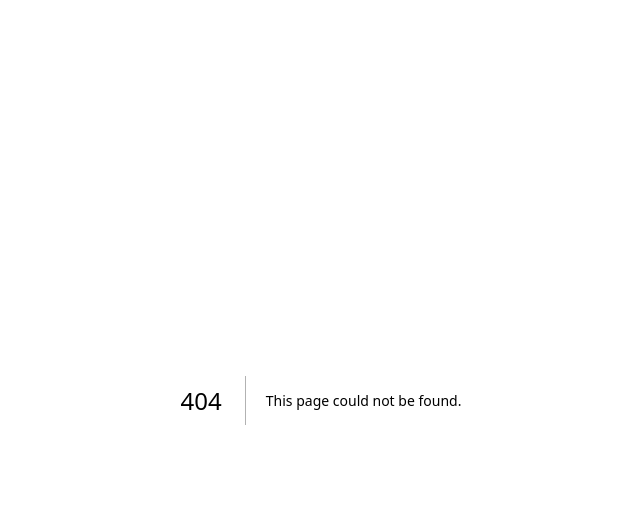
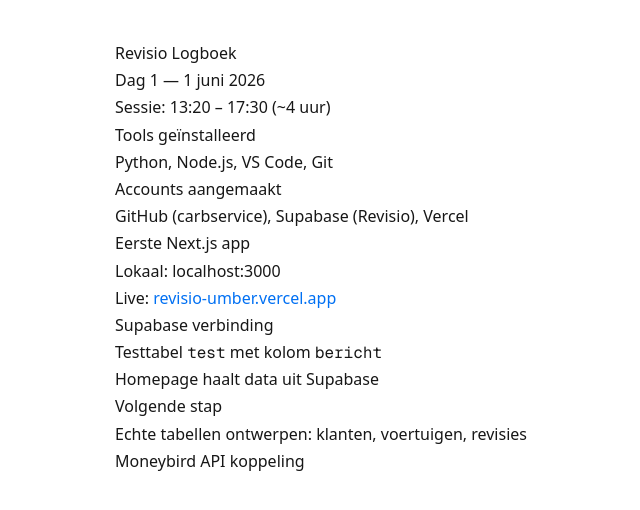
Before and after one commit to carbservice/revisio, a Next.js app: page /logbook in a window 1280 px wide. Before the commit this address had no page. Shown: the top 510 px of the page, without its empty margins (319-959 px from the left). Built offline with nearby package versions, Linux system fonts and the light colour scheme.

Commit message:
Logboek pagina toegevoegd en Supabase verbinding

```diff
--- /dev/null
+++ b/app/logbook/page.tsx
@@ -0,0 +1,37 @@
+export default function Logbook() {
+  return (
+    <div style={{ padding: '40px', fontFamily: 'system-ui', maxWidth: '800px', margin: '0 auto', lineHeight: '1.7' }}>
+      <h1>Revisio Logboek</h1>
+      <h2>Dag 1 — 1 juni 2026</h2>
+      <p>Sessie: 13:20 – 17:30 (~4 uur)</p>
+
+      <h3>Tools geïnstalleerd</h3>
+      <ul>
+        <li>Python, Node.js, VS Code, Git</li>
+      </ul>
+
+      <h3>Accounts aangemaakt</h3>
+      <ul>
+        <li>GitHub (carbservice), Supabase (Revisio), Vercel</li>
+      </ul>
+
+      <h3>Eerste Next.js app</h3>
+      <ul>
+        <li>Lokaal: localhost:3000</li>
+        <li>Live: <a href="https://revisio-umber.vercel.app" style={{color:'#0070f3'}}>revisio-umber.vercel.app</a></li>
+      </ul>
+
+      <h3>Supabase verbinding</h3>
+      <ul>
+        <li>Testtabel <code>test</code> met kolom <code>bericht</code></li>
+        <li>Homepage haalt data uit Supabase</li>
+      </ul>
+
+      <h3>Volgende stap</h3>
+      <ul>
+        <li>Echte tabellen ontwerpen: klanten, voertuigen, revisies</li>
+        <li>Moneybird API koppeling</li>
+      </ul>
+    </div>
+  )
+}
--- a/app/page.tsx
+++ b/app/page.tsx
@@ -1,65 +1,16 @@
-import Image from "next/image";
+import { supabase } from '@/lib/supabase'
 
-export default function Home() {
+export default async function Home() {
+  const { data, error } = await supabase.from('test').select('*')
+
   return (
-    <div className="flex flex-col flex-1 items-center justify-center bg-zinc-50 font-sans dark:bg-black">
-      <main className="flex flex-1 w-full max-w-3xl flex-col items-center justify-between py-32 px-16 bg-white dark:bg-black sm:items-start">
-        <Image
-          className="dark:invert"
-          src="/next.svg"
-          alt="Next.js logo"
-          width={100}
-          height={20}
-          priority
-        />
-        <div className="flex flex-col items-center gap-6 text-center sm:items-start sm:text-left">
-          <h1 className="max-w-xs text-3xl font-semibold leading-10 tracking-tight text-black dark:text-zinc-50">
-            Welkom Cyriel Gaemers.
-          </h1>
-          <p className="max-w-md text-lg leading-8 text-zinc-600 dark:text-zinc-400">
-            Looking for a starting point or more instructions? Head over to{" "}
-            <a
-              href="https://vercel.com/templates?framework=next.js&utm_source=create-next-app&utm_medium=appdir-template-tw&utm_campaign=create-next-app"
-              className="font-medium text-zinc-950 dark:text-zinc-50"
-            >
-              Templates
-            </a>{" "}
-            or the{" "}
-            <a
-              href="https://nextjs.org/learn?utm_source=create-next-app&utm_medium=appdir-template-tw&utm_campaign=create-next-app"
-              className="font-medium text-zinc-950 dark:text-zinc-50"
-            >
-              Learning
-            </a>{" "}
-            center.
-          </p>
-        </div>
-        <div className="flex flex-col gap-4 text-base font-medium sm:flex-row">
-          <a
-            className="flex h-12 w-full items-center justify-center gap-2 rounded-full bg-foreground px-5 text-background transition-colors hover:bg-[#383838] dark:hover:bg-[#ccc] md:w-[158px]"
-            href="https://vercel.com/new?utm_source=create-next-app&utm_medium=appdir-template-tw&utm_campaign=create-next-app"
-            target="_blank"
-            rel="noopener noreferrer"
-          >
-            <Image
-              className="dark:invert"
-              src="/vercel.svg"
-              alt="Vercel logomark"
-              width={16}
-              height={16}
-            />
-            Deploy Now
-          </a>
-          <a
-            className="flex h-12 w-full items-center justify-center rounded-full border border-solid border-black/[.08] px-5 transition-colors hover:border-transparent hover:bg-black/[.04] dark:border-white/[.145] dark:hover:bg-[#1a1a1a] md:w-[158px]"
-            href="https://nextjs.org/docs?utm_source=create-next-app&utm_medium=appdir-template-tw&utm_campaign=create-next-app"
-            target="_blank"
-            rel="noopener noreferrer"
-          >
-            Documentation
-          </a>
-        </div>
-      </main>
+    <div style={{ padding: '40px', fontFamily: 'system-ui' }}>
+      <h1>Revisio</h1>
+      <p>Bericht uit Supabase:</p>
+      {error && <p style={{ color: 'red' }}>Error: {error.message}</p>}
+      {data && data.map((row: any) => (
+        <p key={row.id} style={{ fontSize: '20px' }}>{row.bericht}</p>
+      ))}
     </div>
-  );
+  )
 }
--- /dev/null
+++ b/lib/supabase.ts
@@ -0,0 +1,6 @@
+import { createClient } from '@supabase/supabase-js'
+
+const supabaseUrl = process.env.NEXT_PUBLIC_SUPABASE_URL!
+const supabaseAnonKey = process.env.NEXT_PUBLIC_SUPABASE_ANON_KEY!
+
+export const supabase = createClient(supabaseUrl, supabaseAnonKey)
--- a/package.json
+++ b/package.json
@@ -9,6 +9,7 @@
     "lint": "eslint"
   },
   "dependencies": {
+    "@supabase/supabase-js": "^2.106.2",
     "next": "16.2.6",
     "react": "19.2.4",
     "react-dom": "19.2.4"
```
Also changed, not shown: 2 other files (tests, documents, lock files or other folders).
